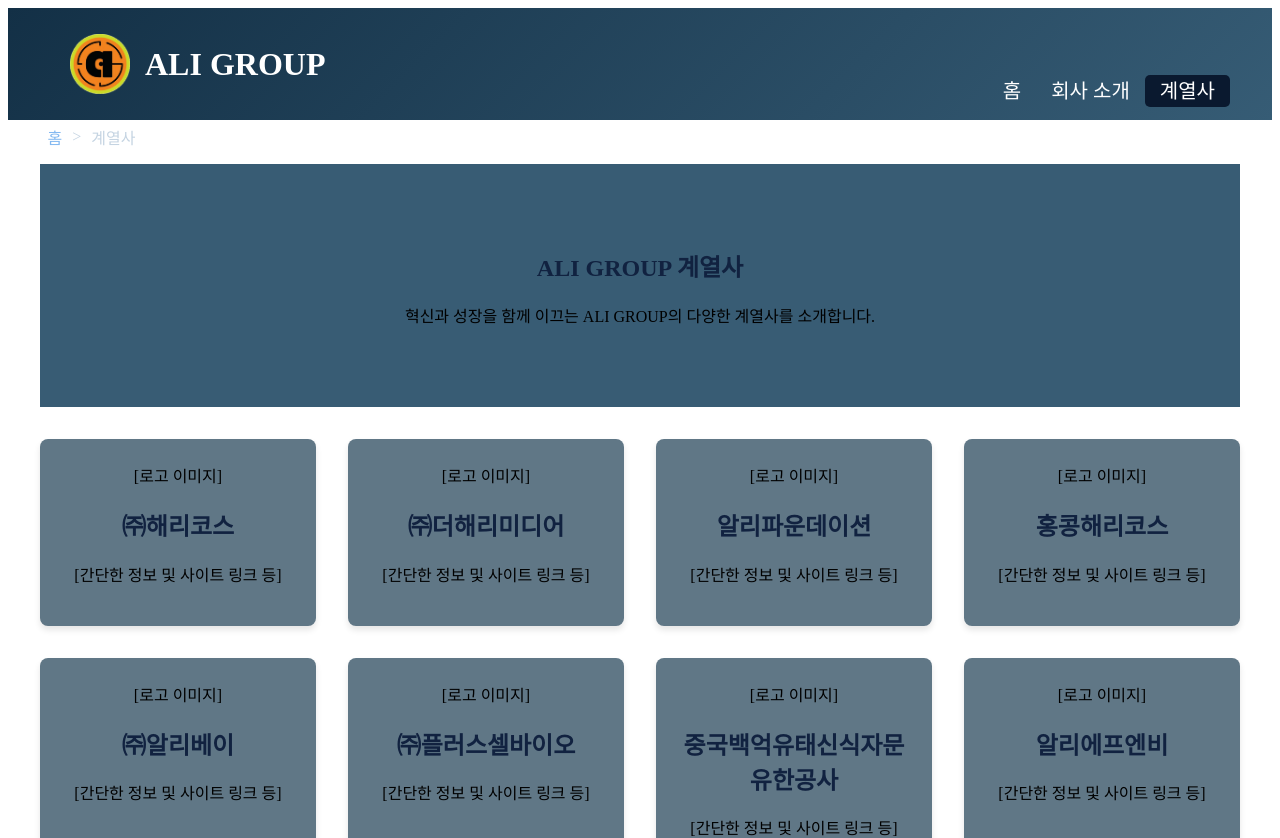
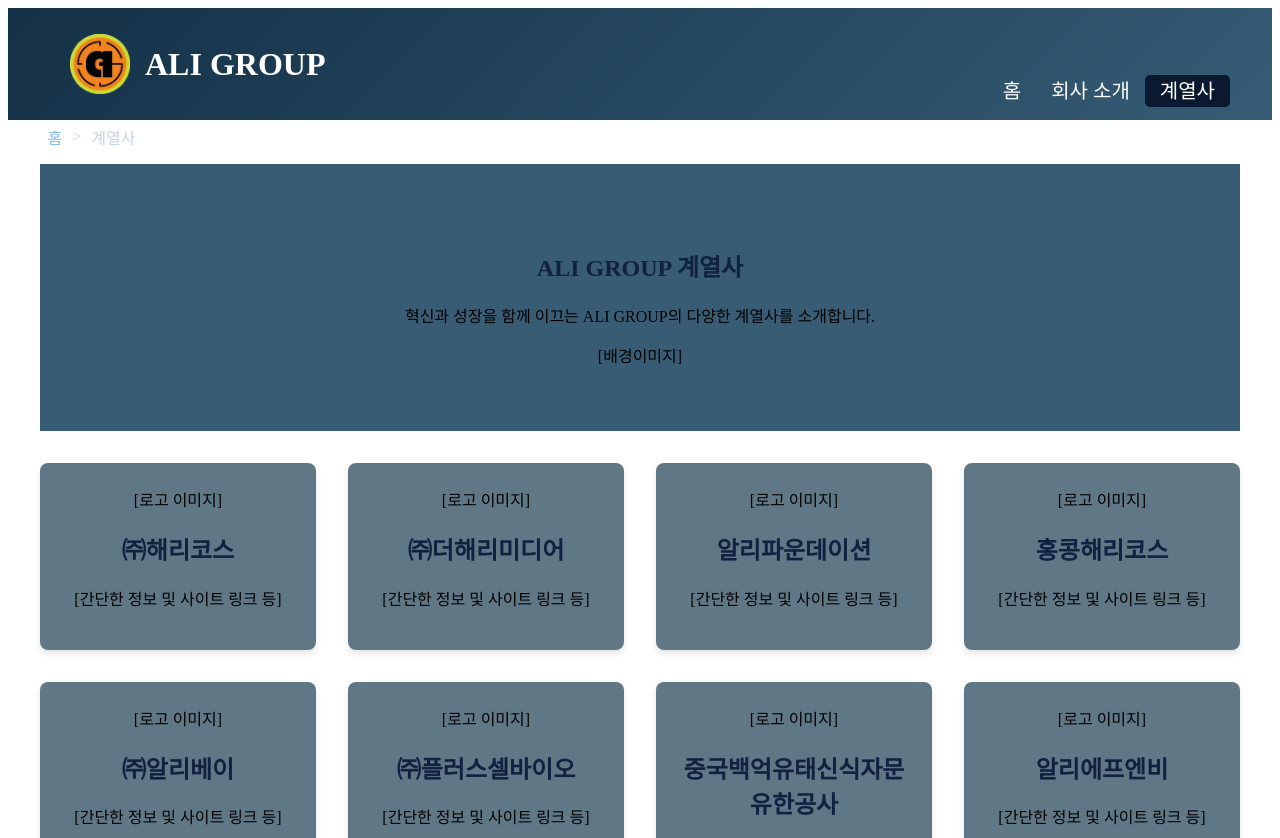
Before and after one commit to azgian/aligroupsvelte, a SvelteKit app: page /subsidiaries in a window 1280 px wide. Shown: the top 838 px of the page. Built offline with nearby package versions, Linux system fonts and the light colour scheme.

Commit message:
서브페이지 [배경이미지] 문구

```diff
--- a/src/routes/aboutUs/+page.svelte
+++ b/src/routes/aboutUs/+page.svelte
@@ -8,6 +8,7 @@
 	<section class="hero">
 		<h1>ALI GROUP 소개</h1>
 		<p>혁신과 성장을 추구하는 글로벌 기업</p>
+		[배경 이미지]
 	</section>
 
 	<section class="company-overview">
--- a/src/routes/subsidiaries/+page.svelte
+++ b/src/routes/subsidiaries/+page.svelte
@@ -47,6 +47,7 @@
 	<section class="hero">
 		<h1>ALI GROUP 계열사</h1>
 		<p>혁신과 성장을 함께 이끄는 ALI GROUP의 다양한 계열사를 소개합니다.</p>
+		[배경이미지]
 	</section>
 
 	<section class="subsidiary-list">
```
